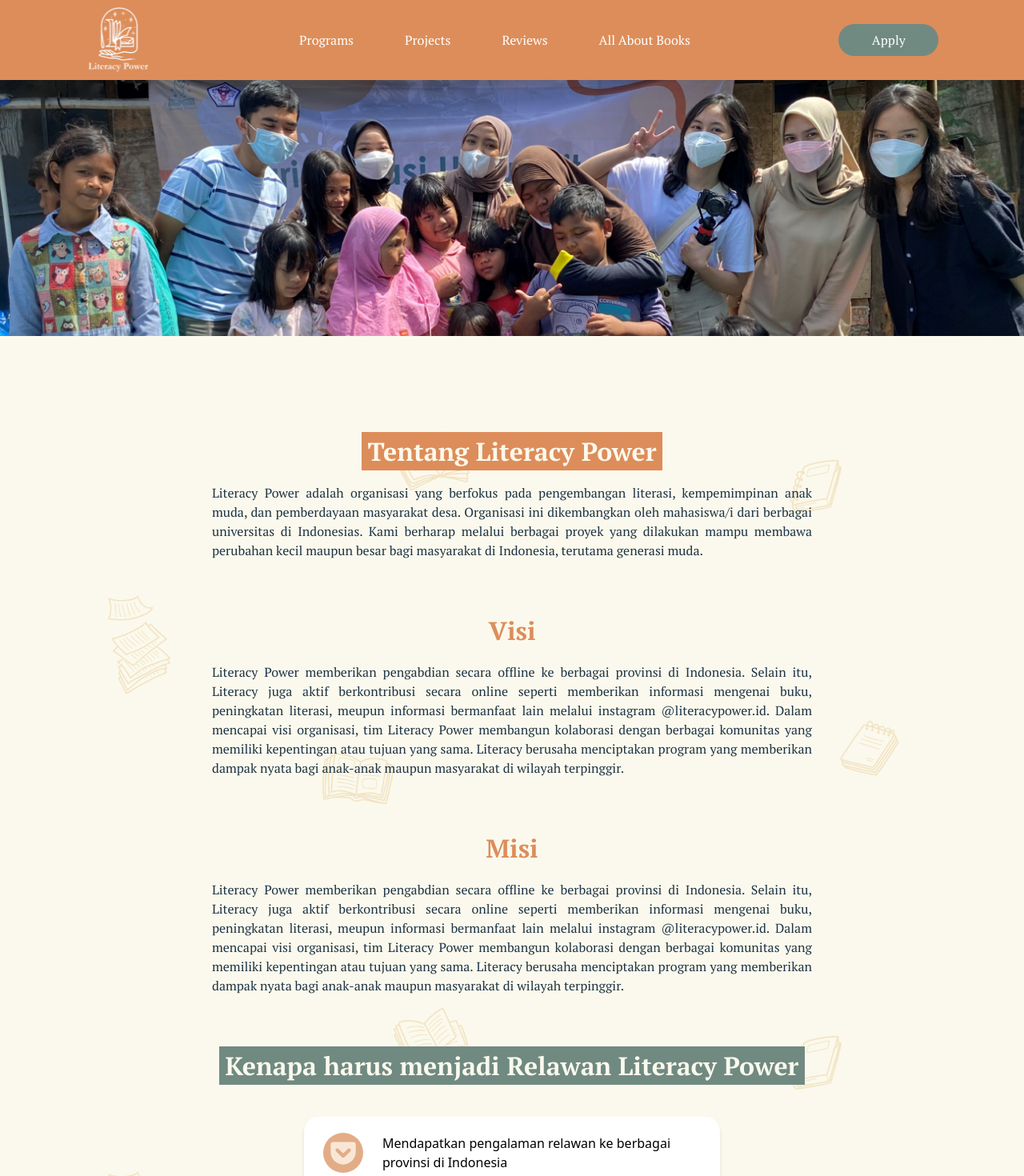
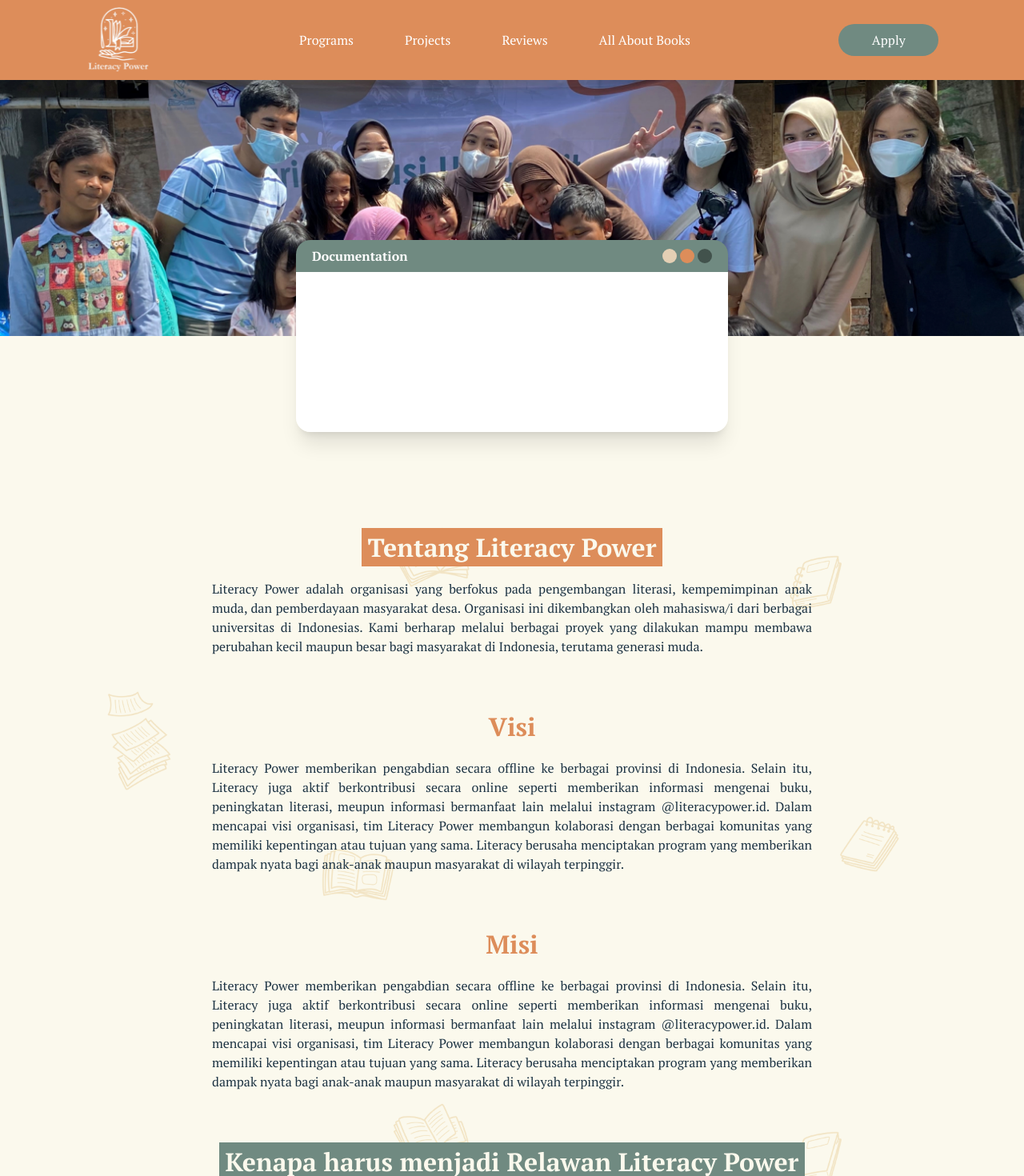
Before and after one commit to literacypowerdev/literacypowerindonesia, a Next.js app: page / in a window 1280 px wide. Shown: the top 1470 px of the page at 80% size. Built offline with nearby package versions, Linux system fonts and the light colour scheme.

Commit message:
Added documentation container

```diff
--- a/components/organisms/About/BenefitCard.tsx
+++ b/components/organisms/About/BenefitCard.tsx
@@ -12,7 +12,9 @@ export default function BenefitCard(props: BenefitCardProps) {
   return (
     <div className="w-full max-w-[520px] min-h-[150px] sm:min-h-[90px] bg-white shadow-md rounded-[18px] flex items-center justify-center sm:justify-start flex-col sm:flex-row py-4 px-2 sm:px-6 gap-3 sm:gap-6">
       <img src={imageUrl} width={50} height={50} alt="Benefit icon" />
-      <p className="text-center sm:text-left">{text}</p>
+      <p className="text-center sm:text-left font-ptserif text-main-blue">
+        {text}
+      </p>
     </div>
   );
 }
--- /dev/null
+++ b/components/organisms/Documentation/index.tsx
@@ -0,0 +1,17 @@
+import React from "react";
+
+export default function Documentation() {
+  return (
+    <div className="w-[280px] md:w-[540px] xl:w-[800px] mx-auto -mt-[120px] rounded-[18px] overflow-hidden shadow-xl">
+      <div className="w-full px-3 sm:px-5 py-1 sm:py-2 bg-main-green flex justify-between items-center">
+        <h2 className="text-white font-ptserif font-bold">Documentation</h2>
+        <div className="flex gap-1">
+          <div className="w-[18px] h-[18px] bg-very-light-orange rounded-full"></div>
+          <div className="w-[18px] h-[18px] bg-main-orange rounded-full"></div>
+          <div className="w-[18px] h-[18px] bg-dark-green rounded-full"></div>
+        </div>
+      </div>
+      <div className="w-full h-[200px] xl:h-[300px] bg-white"></div>
+    </div>
+  );
+}
--- a/pages/index.tsx
+++ b/pages/index.tsx
@@ -6,12 +6,14 @@ import Footer from "../components/organisms/Footer";
 import Hero from "../components/organisms/Hero";
 import Navbar from "../components/organisms/Navbar";
 import Newsletter from "../components/organisms/Newsletter";
+import Documentation from "../components/organisms/Documentation";
 
 const Home: NextPage = () => {
   return (
     <>
       <Navbar />
       <Hero />
+      <Documentation />
       <About />
       <Newsletter />
       <Footer />
```
